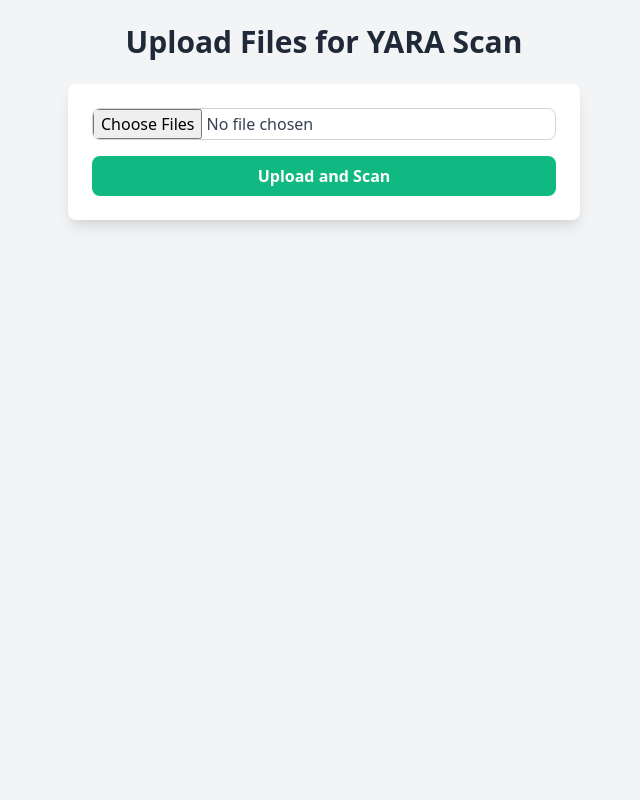
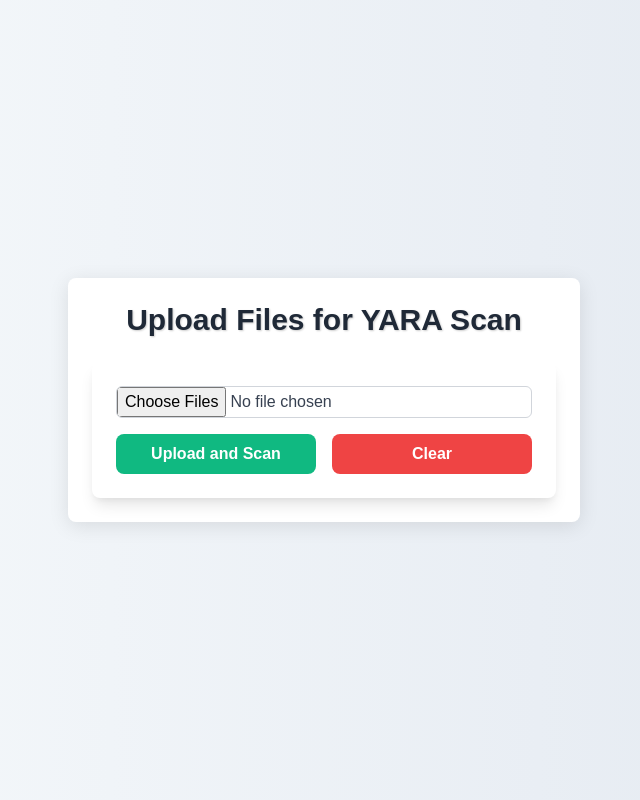
Before and after one commit to vinaypatil-132/Capstone_Project, a Flask app: page / in a window 1280 px wide. Shown: the whole page, without its empty margins (316-956 px from the left). Run offline with Flask 3, Linux system fonts and the light colour scheme.

Commit message:
Update index.html

```diff
--- a/templates/index.html
+++ b/templates/index.html
@@ -18,14 +18,42 @@
         #resultsSection {
             animation: fadeIn 0.5s ease-in-out;
         }
+        /* Additional styling for better aesthetics */
+        body {
+            background: linear-gradient(to right, #f7fafc, #e2e8f0);
+            font-family: 'Arial', sans-serif;
+        }
+        .container {
+            box-shadow: 0 4px 20px rgba(0, 0, 0, 0.1);
+        }
+        h1 {
+            text-shadow: 1px 1px 2px rgba(0, 0, 0, 0.2);
+        }
+        input[type="file"] {
+            border-radius: 0.375rem; /* rounded-lg */
+        }
+        button {
+            transition: background-color 0.3s, transform 0.2s;
+        }
+        button:hover {
+            background-color: #38a169; /* hover:bg-green-600 */
+            transform: scale(1.05);
+        }
+        #output {
+            max-height: 400px; /* Limit height for better scrolling */
+            overflow-y: auto; /* Enable scrolling */
+        }
     </style>
 </head>
-<body class="bg-gray-100 font-sans p-6">
-    <div class="container mx-auto max-w-lg">
+<body class="flex items-center justify-center min-h-screen p-6">
+    <div class="container mx-auto max-w-lg p-6 rounded-lg bg-white">
         <h1 class="text-3xl font-bold text-center text-gray-800 mb-6">Upload Files for YARA Scan</h1>
         <form id="uploadForm" action="/upload" method="POST" enctype="multipart/form-data" class="bg-white p-6 rounded-lg shadow-lg">
             <input type="file" name="files" multiple required class="block w-full mb-4 text-gray-700 border border-gray-300 rounded-lg focus:outline-none focus:ring focus:ring-green-200" />
-            <button type="submit" class="w-full py-2 bg-green-500 hover:bg-green-600 text-white font-semibold rounded-lg transition duration-200">Upload and Scan</button>
+            <div class="flex space-x-4">
+                <button type="submit" class="w-full py-2 bg-green-500 hover:bg-green-600 text-white font-semibold rounded-lg transition duration-200">Upload and Scan</button>
+                <button type="button" id="clearButton" class="w-full py-2 bg-red-500 hover:bg-red-600 text-white font-semibold rounded-lg transition duration-200">Clear</button>
+            </div>
         </form>
 
         <section id="resultsSection" class="hidden mt-6">
@@ -38,12 +66,14 @@
         const form = document.getElementById("uploadForm");
         const resultsSection = document.getElementById("resultsSection");
         const output = document.getElementById("output");
+        const clearButton = document.getElementById("clearButton");
+        const fileInput = form.querySelector('input[type="file"]');
 
         form.addEventListener("submit", function (event) {
             event.preventDefault();
 
             const formData = new FormData();
-            const files = form.querySelector('input[type="file"]').files;
+            const files = fileInput.files;
             for (let i = 0; i < files.length; i++) {
                 formData.append("files", files[i]);
             }
@@ -86,6 +116,13 @@
                 resultsSection.classList.remove("hidden");
             });
         });
+
+        // Clear button functionality
+        clearButton.addEventListener("click", function () {
+            fileInput.value = ""; // Clear the file input
+            output.textContent = ""; // Clear the results
+            resultsSection.classList.add("hidden"); // Hide the results section
+        });
     </script>
 </body>
 </html>
```
